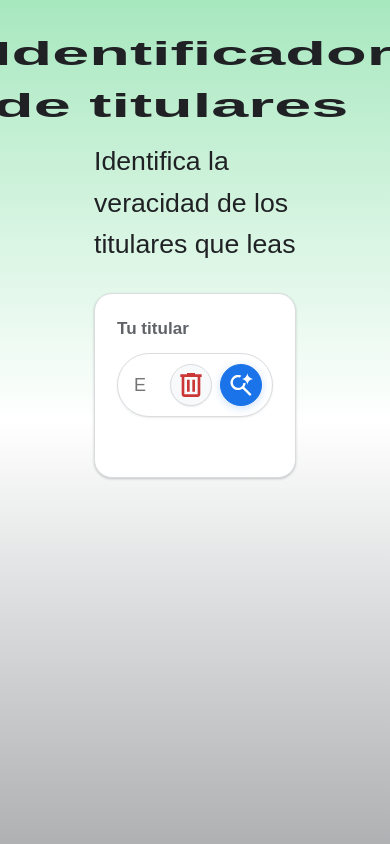
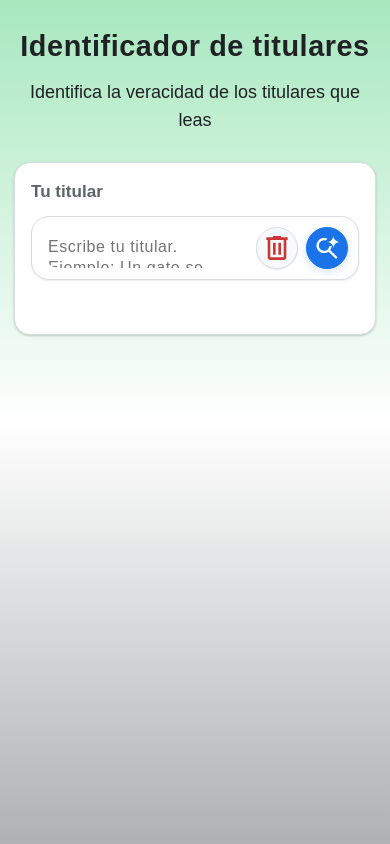
Before and after one commit to gabimimi/analizador, a Flask app: page / in a window 390 px wide. Run offline with Flask 3, Linux system fonts and the light colour scheme; some web fonts are replaced.

Commit message:
fixing for phones

```diff
--- a/static/styles.css
+++ b/static/styles.css
@@ -543,3 +543,96 @@ ul, ol{
   .chatBar{ padding: 10px; }
   .chatBar button{ width: 42px; height: 42px; }
 }
+
+/* =========================
+   Responsive patch (mobile)
+   Pega esto al FINAL de styles.css
+   ========================= */
+
+/* 1) Contenedor: mejor que 60% */
+.container{
+  width: 100%;
+  max-width: 860px;   /* ancho “desktop” razonable */
+  margin: 0 auto;     /* centra */
+  padding: 56px 20px 72px;
+}
+
+/* 2) Tipografía fluida (se adapta sola) */
+h1{
+  font-size: clamp(1.6rem, 5vw, 2.6rem);
+  transform: none;          /* IMPORTANT: evita overflow en móvil */
+  letter-spacing: 0.02em;
+  text-align: center;
+  justify-content: center;
+}
+
+.subtitle{
+  font-size: clamp(1rem, 3.6vw, 1.35rem);
+  text-align: center;
+}
+
+/* 3) Evita zoom raro en iOS y mejora el input en móvil */
+.chatBar textarea#headline{
+  font-size: 16px; /* iOS: <16px hace zoom al enfocar */
+  min-height: 40px;
+}
+
+/* 4) Evita desbordes por min-width en componentes */
+.barWrap{
+  min-width: 0; /* antes 280px; en móvil puede empujar el layout */
+}
+
+.metrics{
+  grid-template-columns: repeat(auto-fit, minmax(220px, 1fr));
+}
+
+/* 5) Mobile tweaks */
+@media (max-width: 520px){
+
+  .container{
+    padding: 24px 14px 40px;
+  }
+
+  .card{
+    padding: 16px;
+    border-radius: 16px;
+  }
+
+  /* Mantén la barra de input “bonita” pero usable en pantallas chicas */
+  .chatBar{
+    border-radius: 18px; /* menos “pill” gigante */
+    padding: 10px;
+    gap: 8px;
+  }
+
+  .chatBar button{
+    width: 42px;
+    height: 42px;
+  }
+
+  /* Result header: permite wrap y que no se rompa */
+  .resultTop{
+    flex-wrap: wrap;
+    gap: 10px;
+  }
+
+  /* Barra más compacta */
+  .barWrap{
+    height: 26px;
+  }
+
+  /* Metrics: una columna (cero drama) */
+  .metrics{
+    grid-template-columns: 1fr;
+  }
+
+  /* Rings un toque más chicos */
+  .ring{
+    width: 48px;
+    height: 48px;
+  }
+  .ring__inner{
+    width: 36px;
+    height: 36px;
+  }
+}
```
